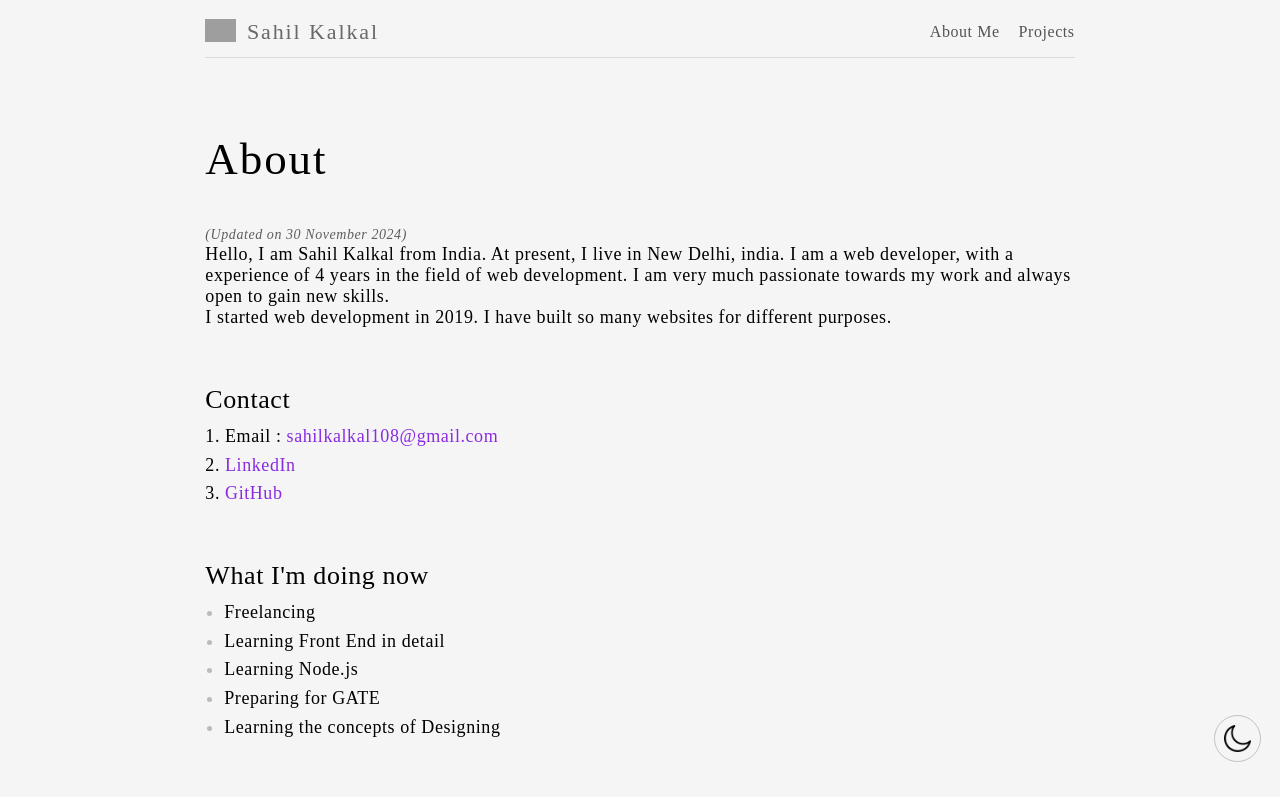
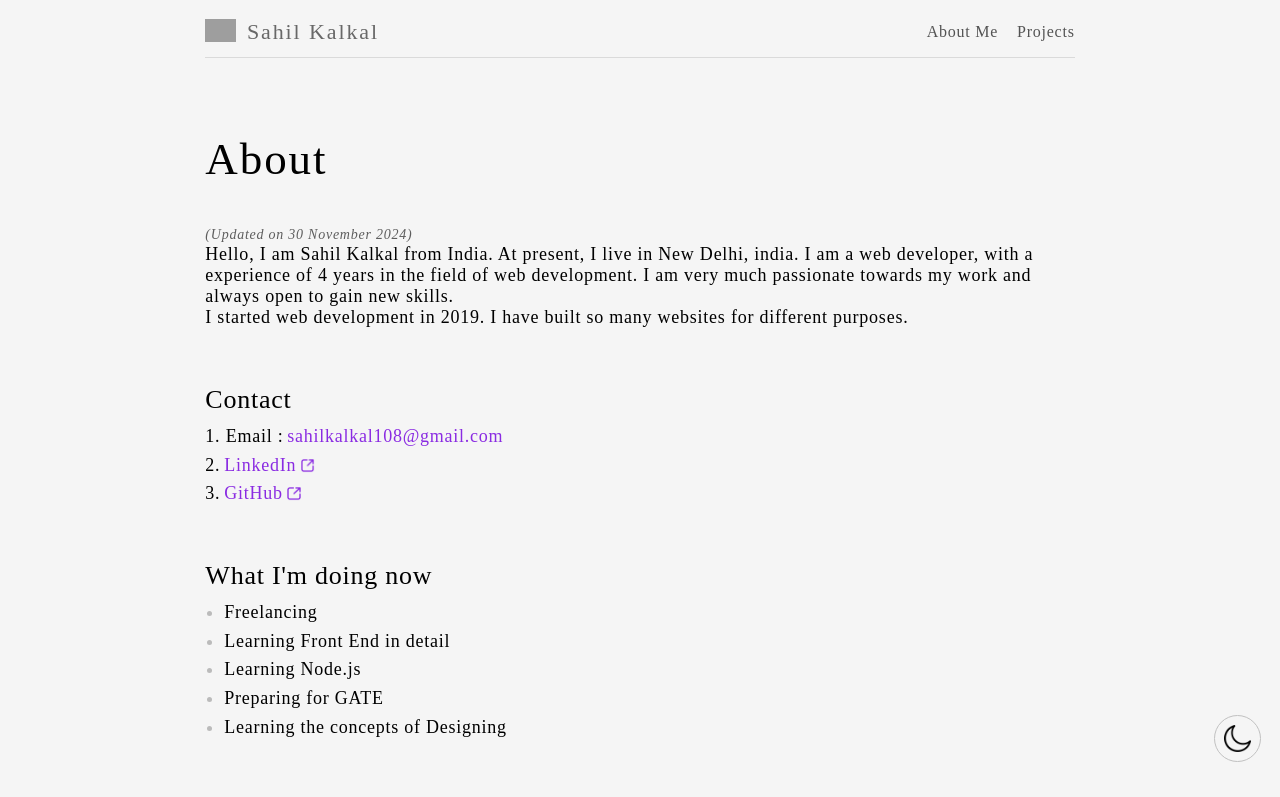
Before and after one commit to sahilkalkal9/portfolio_website, a React (Create React App) app: page /about-me in a window 1280 px wide. Shown: the top 797 px of the page. Built offline with nearby package versions, Linux system fonts and the light colour scheme; grey boxes are pictures that could not be loaded; a web font is replaced by a local one.

Commit message:
font change

```diff
--- a/src/App.scss
+++ b/src/App.scss
@@ -14,7 +14,8 @@
     font-family: "Gliker";
     color: #bbbbbb;
     user-select: none;
-    letter-spacing: .015cm;
+    // font-weight: 400;
+    letter-spacing: .02cm;
 
 }
 
@@ -391,6 +392,9 @@ $projectnamesize : 20px;
 
 .contact-opt {
     font-size: $textsize;
+    display: flex;
+    align-items: center;
+    gap: .1cm;
 }
 
 
@@ -427,7 +431,7 @@ $projectnamesize : 20px;
 }
 
 .list-head {
-    font-weight: 600;
+    // font-weight: 600;
 }
 
 
--- a/src/components/about/about.jsx
+++ b/src/components/about/about.jsx
@@ -30,14 +30,18 @@ function About({ theme }) {
                                 1. Email : <a href="mailto:sahilkalkal108@gmail.com" className="linkto">sahilkalkal108@gmail.com</a>
                             </p>
                             <p className={`contact-opt contact-opt-${theme}`}>
-                                2.  <span className="linkto">
-                                    LinkedIn
-                                </span>
+                                2.  <a target="blank" href="https://linkedin.com/in/sahilkalkal">
+                                    <span className="linkto">
+                                        LinkedIn
+                                    </span></a>
+                                <img src={require("./share.png")} alt="" className="share" />
                             </p>
                             <p className={`contact-opt contact-opt-${theme}`}>
-                                3. <span className="linkto" >
-                                    GitHub
-                                </span>
+                                3. <a href="https://github.com/sahilkalkal9" target="blank">
+                                    <span className="linkto" >
+                                        GitHub
+                                    </span></a>
+                                <img src={require("./share.png")} alt="" className="share" />
                             </p>
 
                         </div>
```
Also changed, not shown: src/components/about/share.png (added).
